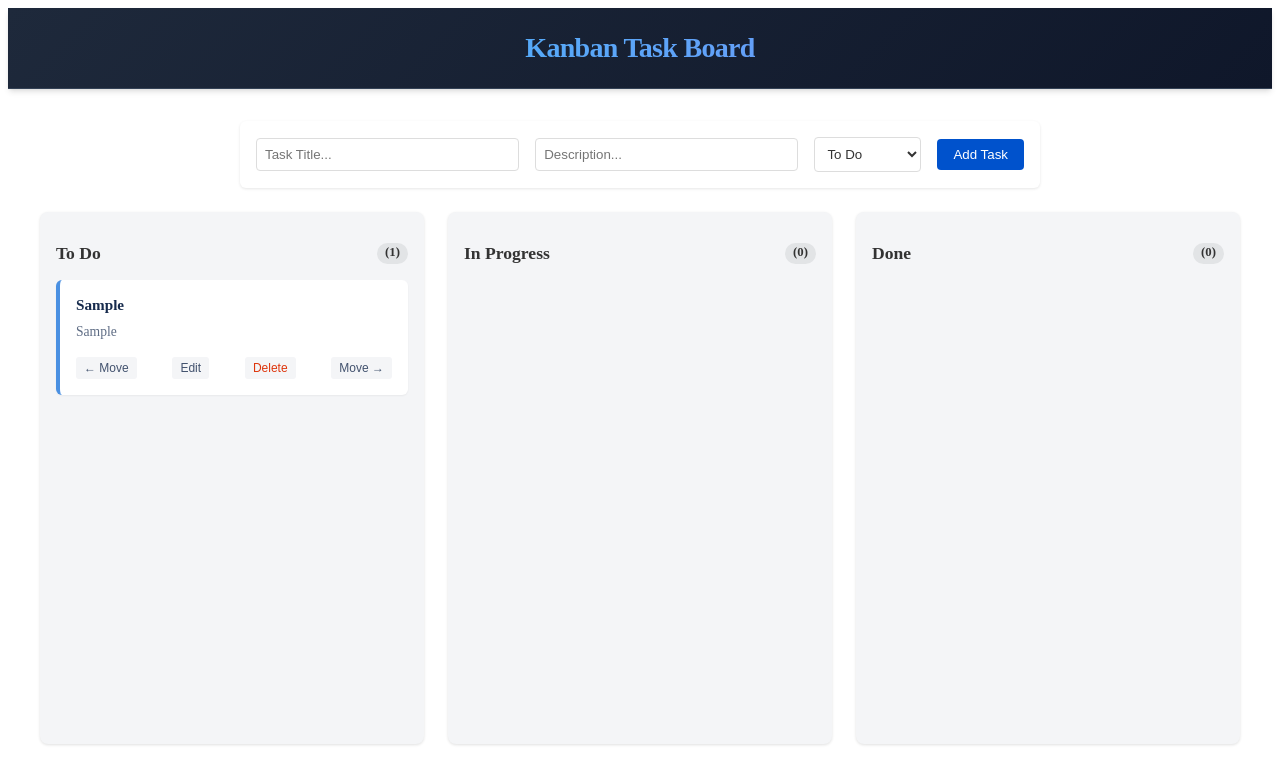
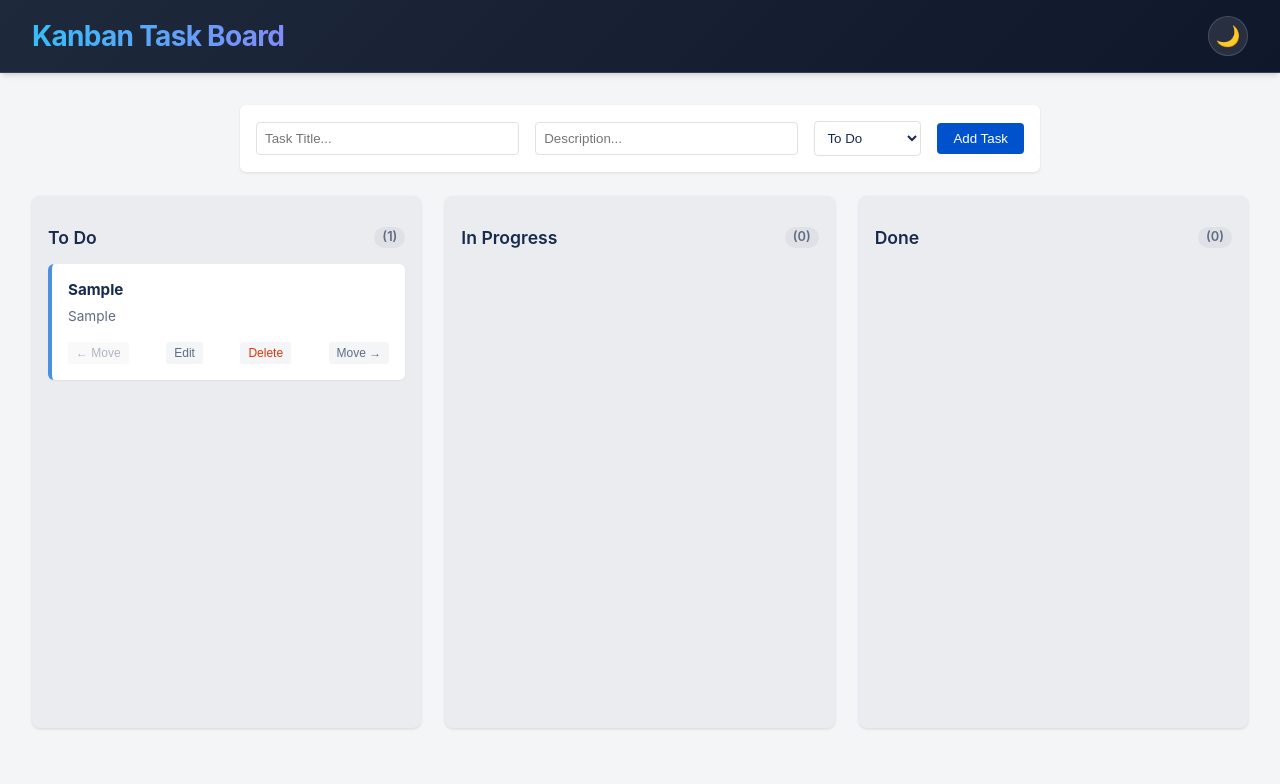
Before and after one commit to sunilseervi6/kanban-task-board, a React (Vite) app: page / in a window 1280 px wide. Both pictures are taken after typing "Sample", "Sample" into the empty fields and a click on the button "Add Task". Shown: the top 784 px of the page. Built offline with nearby package versions, Linux system fonts and the light colour scheme.

Commit message:
added Theme using context provider

```diff
--- a/src/App.jsx
+++ b/src/App.jsx
@@ -1,15 +1,17 @@
 import Board from './components/Board/Board';
 import Header from './components/Header/Header';
-
+import { ThemeProvider } from './context/ThemeContext';
 
 function App() {
   return (
+    <ThemeProvider>
       <div className="app-container">
         <Header />
         <main style={{ padding: '2rem' }}>
           <Board />
         </main>
       </div>
+    </ThemeProvider>
   );
 }
 
--- a/src/components/Card/Card.module.css
+++ b/src/components/Card/Card.module.css
@@ -1,22 +1,25 @@
 .card {
-  background: #ffffff;
+  background: var(--color-surface);
   border-radius: 6px;
   padding: 1rem;
   box-shadow: 0 1px 2px rgba(0, 0, 0, 0.05);
   border-left: 4px solid #4a90e2; /* visual indicator color track */
+  transition: background-color 0.3s ease;
 }
 
 .taskTitle {
   font-size: 0.95rem;
   margin: 0 0 0.5rem 0;
-  color: #172b4d;
+  color: var(--color-text);
+  transition: color 0.3s ease;
 }
 
 .taskDescription {
   font-size: 0.85rem;
-  color: #5e6c84;
+  color: var(--color-text-muted);
   margin: 0 0 1rem 0;
   line-height: 1.4;
+  transition: color 0.3s ease;
 }
 
 .actions {
@@ -26,17 +29,23 @@
 }
 
 .btn {
-  background: #f4f5f7;
+  background: var(--color-bg);
   border: none;
   padding: 4px 8px;
   font-size: 0.75rem;
   border-radius: 3px;
   cursor: pointer;
-  color: #42526e;
+  color: var(--color-text-muted);
+  transition: background-color 0.3s ease, color 0.3s ease;
 }
 
 .btn:hover {
-  background: #ebecf0;
+  background: var(--color-border);
+}
+
+.btn:disabled {
+  opacity: 0.5;
+  cursor: not-allowed;
 }
 
 .btnDelete {
@@ -44,7 +53,7 @@
 }
 
 .editForm {
-  background: #ffffff;
+  background: var(--color-surface);
   border-radius: 6px;
   padding: 1rem;
   box-shadow: 0 1px 2px rgba(0, 0, 0, 0.05);
@@ -52,25 +61,30 @@
   display: flex;
   flex-direction: column;
   gap: 0.5rem;
+  transition: background-color 0.3s ease;
 }
 
 .editInput {
   font-size: 0.95rem;
   padding: 0.35rem 0.5rem;
-  border: 1px solid #ddd;
+  border: 1px solid var(--color-border);
   border-radius: 4px;
-  color: #172b4d;
+  background: var(--color-surface);
+  color: var(--color-text);
+  transition: background-color 0.3s ease, color 0.3s ease, border-color 0.3s ease;
 }
 
 .editTextarea {
   font-size: 0.85rem;
   padding: 0.35rem 0.5rem;
-  border: 1px solid #ddd;
+  border: 1px solid var(--color-border);
   border-radius: 4px;
-  color: #5e6c84;
+  background: var(--color-surface);
+  color: var(--color-text-muted);
   resize: vertical;
   min-height: 50px;
   font-family: inherit;
+  transition: background-color 0.3s ease, color 0.3s ease, border-color 0.3s ease;
 }
 
 .editActions {
--- a/src/components/Column/Column.module.css
+++ b/src/components/Column/Column.module.css
@@ -1,25 +1,29 @@
 .column {
-  background-color: #f4f5f7;
+  background-color: var(--color-column-bg);
   border-radius: 8px;
   padding: 1rem;
   box-shadow: 0 1px 3px rgba(0,0,0,0.12);
   min-height: 500px;
+  transition: background-color 0.3s ease;
 }
 
 .title {
   font-size: 1.1rem;
   font-weight: 600;
   margin-bottom: 1rem;
-  color: #333;
+  color: var(--color-text);
   display: flex;
   justify-content: space-between;
+  transition: color 0.3s ease;
 }
 
 .count {
-  background: #e2e4e6;
+  background: var(--color-border);
   border-radius: 12px;
   padding: 2px 8px;
   font-size: 0.8rem;
+  color: var(--color-text-muted);
+  transition: background-color 0.3s ease, color 0.3s ease;
 }
 
 .list {
--- a/src/components/Header/Header.jsx
+++ b/src/components/Header/Header.jsx
@@ -1,9 +1,15 @@
+import { useTheme } from '../../context/ThemeContext';
 import styles from './Header.module.css';
 
 function Header() {
+  const { theme, toggleTheme } = useTheme();
+
   return (
     <header className={styles.header}>
       <h1 className={styles.title}>Kanban Task Board</h1>
+      <button onClick={toggleTheme} className={styles.themeToggle}>
+        {theme === 'light' ? '🌙' : '☀️'}
+      </button>
     </header>
   );
 }
--- a/src/components/Header/Header.module.css
+++ b/src/components/Header/Header.module.css
@@ -1,8 +1,10 @@
 .header {
-  padding: 1.5rem 2rem;
+  padding: 1rem 2rem;
   background: linear-gradient(135deg, #1e293b, #0f172a);
   color: #f8fafc;
-  text-align: center;
+  display: flex;
+  justify-content: space-between;
+  align-items: center;
   box-shadow: 0 4px 6px -1px rgba(0, 0, 0, 0.1), 0 2px 4px -2px rgba(0, 0, 0, 0.1);
   border-bottom: 1px solid #334155;
 }
@@ -17,3 +19,27 @@
   background-clip: text;
   -webkit-text-fill-color: transparent;
 }
+
+.themeToggle {
+  background: rgba(255, 255, 255, 0.1);
+  border: 1px solid rgba(255, 255, 255, 0.15);
+  font-size: 1.25rem;
+  padding: 0.5rem;
+  border-radius: 50%;
+  cursor: pointer;
+  width: 40px;
+  height: 40px;
+  display: flex;
+  align-items: center;
+  justify-content: center;
+  transition: background-color 0.2s ease, transform 0.2s ease;
+}
+
+.themeToggle:hover {
+  background: rgba(255, 255, 255, 0.2);
+  transform: scale(1.05);
+}
+
+.themeToggle:active {
+  transform: scale(0.95);
+}
--- a/src/components/TaskForm/TaskForm.module.css
+++ b/src/components/TaskForm/TaskForm.module.css
@@ -4,29 +4,34 @@
 }
 
 .form {
-  background: #ffffff;
+  background: var(--color-surface);
   padding: 1rem;
   border-radius: 6px;
   box-shadow: 0 1px 3px rgba(0,0,0,0.1);
   display: flex;
   gap: 1rem;
   align-items: center;
+  transition: background-color 0.3s ease;
 }
 
 .input {
   flex: 1;
   padding: 0.5rem;
-  border: 1px solid #ddd;
+  border: 1px solid var(--color-border);
   border-radius: 4px;
+  background: var(--color-surface);
+  color: var(--color-text);
+  transition: background-color 0.3s ease, color 0.3s ease, border-color 0.3s ease;
 }
 
 .select {
   padding: 0.5rem;
-  border: 1px solid #ddd;
+  border: 1px solid var(--color-border);
   border-radius: 4px;
-  background: #ffffff;
+  background: var(--color-surface);
   cursor: pointer;
-  color: #333;
+  color: var(--color-text);
+  transition: background-color 0.3s ease, color 0.3s ease, border-color 0.3s ease;
 }
 
 .submitBtn {
--- /dev/null
+++ b/src/context/ThemeContext.jsx
@@ -0,0 +1,29 @@
+import { createContext, useContext, useState, useEffect } from 'react';
+
+const ThemeContext = createContext(null);
+
+export function ThemeProvider({ children }) {
+  const [theme, setTheme] = useState('light');
+
+  const toggleTheme = () => {
+    setTheme((prev) => (prev === 'light' ? 'dark' : 'light'));
+  };
+
+  useEffect(() => {
+    document.documentElement.setAttribute('data-theme', theme);
+  }, [theme]);
+
+  return (
+    <ThemeContext.Provider value={{ theme, toggleTheme }}>
+      {children}
+    </ThemeContext.Provider>
+  );
+}
+
+export const useTheme = () => {
+  const ctx = useContext(ThemeContext);
+  if (!ctx) {
+    throw new Error('useTheme must be used within ThemeProvider');
+  }
+  return ctx;
+};
--- /dev/null
+++ b/src/index.css
@@ -0,0 +1,25 @@
+:root {
+  --color-bg: #f4f5f7;
+  --color-surface: #ffffff;
+  --color-column-bg: #ebecf0;
+  --color-border: #dfe1e6;
+  --color-text: #172b4d;
+  --color-text-muted: #5e6c84;
+}
+
+[data-theme="dark"] {
+  --color-bg: #0f172a;
+  --color-surface: #1e293b;
+  --color-column-bg: #334155;
+  --color-border: #475569;
+  --color-text: #f8fafc;
+  --color-text-muted: #94a3b8;
+}
+
+body {
+  margin: 0;
+  background-color: var(--color-bg);
+  color: var(--color-text);
+  font-family: -apple-system, BlinkMacSystemFont, 'Segoe UI', Roboto, Helvetica, Arial, sans-serif;
+  transition: background-color 0.3s ease, color 0.3s ease;
+}
--- a/src/main.jsx
+++ b/src/main.jsx
@@ -2,6 +2,7 @@ import { StrictMode } from 'react'
 import { createRoot } from 'react-dom/client'
 
 import App from './App.jsx'
+import './index.css'
 
 createRoot(document.getElementById('root')).render(
   <StrictMode>
```
Lines whose indentation alone changed are shown as unchanged.
